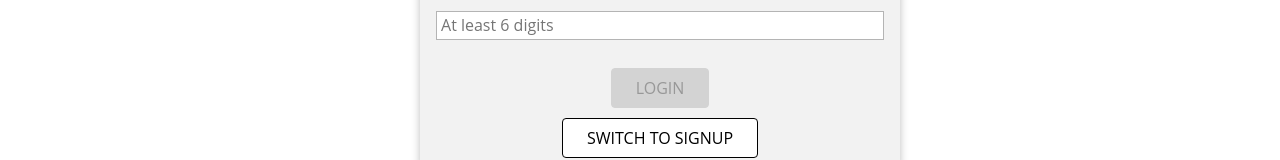
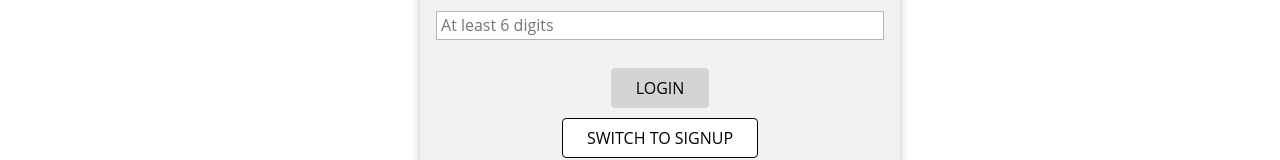
Before and after one commit to roeylrz/goal-achiever, a React (Create React App) app in the folder goal-achiever-client/: page /login in a window 1280 px wide. Shown: the part 276-436 px from the top of the page. Built offline with nearby package versions, Linux system fonts and the light colour scheme; the HTML template or start-up script is replaced by a standard one.

Commit message:
Fix Button Link decoration

```diff
--- a/goal-achiever-client/src/shared/components/formElements/Button.module.scss
+++ b/goal-achiever-client/src/shared/components/formElements/Button.module.scss
@@ -9,6 +9,8 @@
   text-decoration: none;
   display: inline-block;
   background: white;
+  color: $color-main;
+
   &_main {
     color: white;
     background: $color-main;
```
